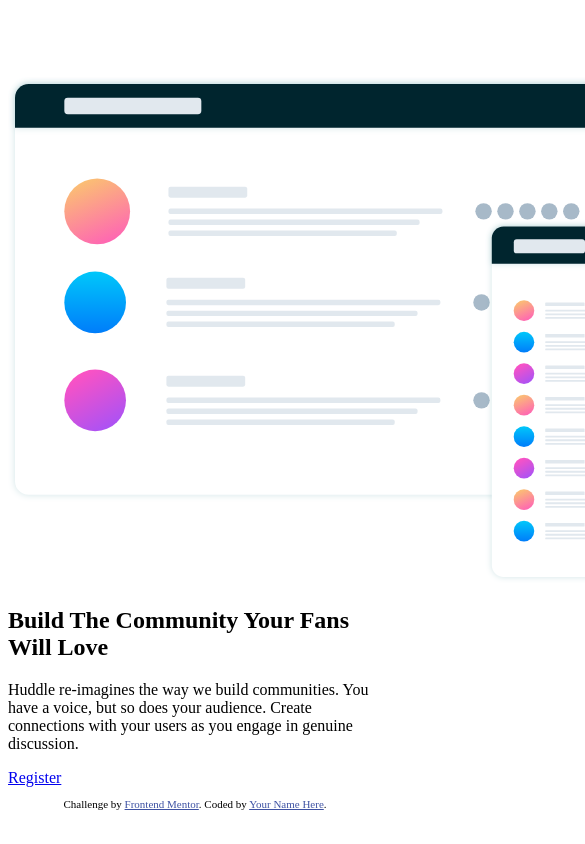
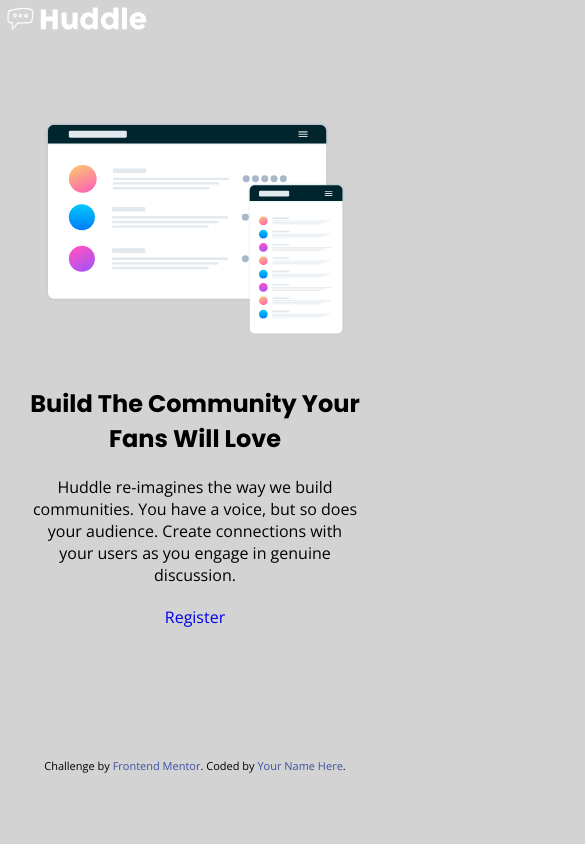
Before and after one commit to SamuelBacelar/huddle-landing-page-with-single-introductory-section, a plain HTML site: page index.html in a window 390 px wide. Shown: the top 844 px of the page, 585 px wide, since content can reach past the window. Drawn offline with nearby package versions, Linux system fonts and the light colour scheme.

Commit message:
Initial mobile styles, margins, paddings and font-sizes

```diff
--- a/index.html
+++ b/index.html
@@ -5,6 +5,7 @@
   <meta name="viewport" content="width=device-width, initial-scale=1.0"> <!-- displays site properly based on user's device -->
 
   <link rel="icon" type="image/png" sizes="32x32" href="./images/favicon-32x32.png">
+  <link rel="stylesheet" href="./public/style.css">
 
   <title>Frontend Mentor | Huddle landing page with single introductory section</title>
 
@@ -22,7 +23,7 @@
   <main>
     <img src="./public/images/illustration-mockups.svg" alt="">
 
-    <section>
+    <section class="text-content">
       <h1>
        Build The Community Your Fans Will Love
       </h1>
--- a/public/style.css
+++ b/public/style.css
@@ -0,0 +1,63 @@
+@import url('https://fonts.googleapis.com/css2?family=Open+Sans&family=Poppins:wght@400;700&display=swap');
+
+* {
+    margin: 0;
+    padding: 0;
+    border: 0;
+    box-sizing: border-box;
+}
+
+:root {
+    --violet: hsl(257, 40%, 49%)
+}
+
+html {
+    font-family: 'Open Sans', sans-serif;
+}
+
+h1 {
+    font-family: 'Poppins', sans-serif;
+}
+
+a {
+    text-decoration: none;
+}
+
+body {
+    background-color: #d3d3d3;
+}
+
+
+/*____________________________________________*/
+header {
+    margin-bottom: 50px;
+}
+
+header img {
+    width: 150px;
+}
+
+main {
+    display: flex;
+    flex-direction: column;
+    align-items: center;
+    padding: 30px;
+}
+
+main img {
+    width: 300px;
+    margin-bottom: 50px;
+}
+
+main .text-content {
+    text-align: center;
+    margin-bottom: 100px;
+}
+
+main .text-content h1 {
+    margin-bottom: 20px;
+}
+
+main .text-content p {
+    margin-bottom: 20px;
+}
```
